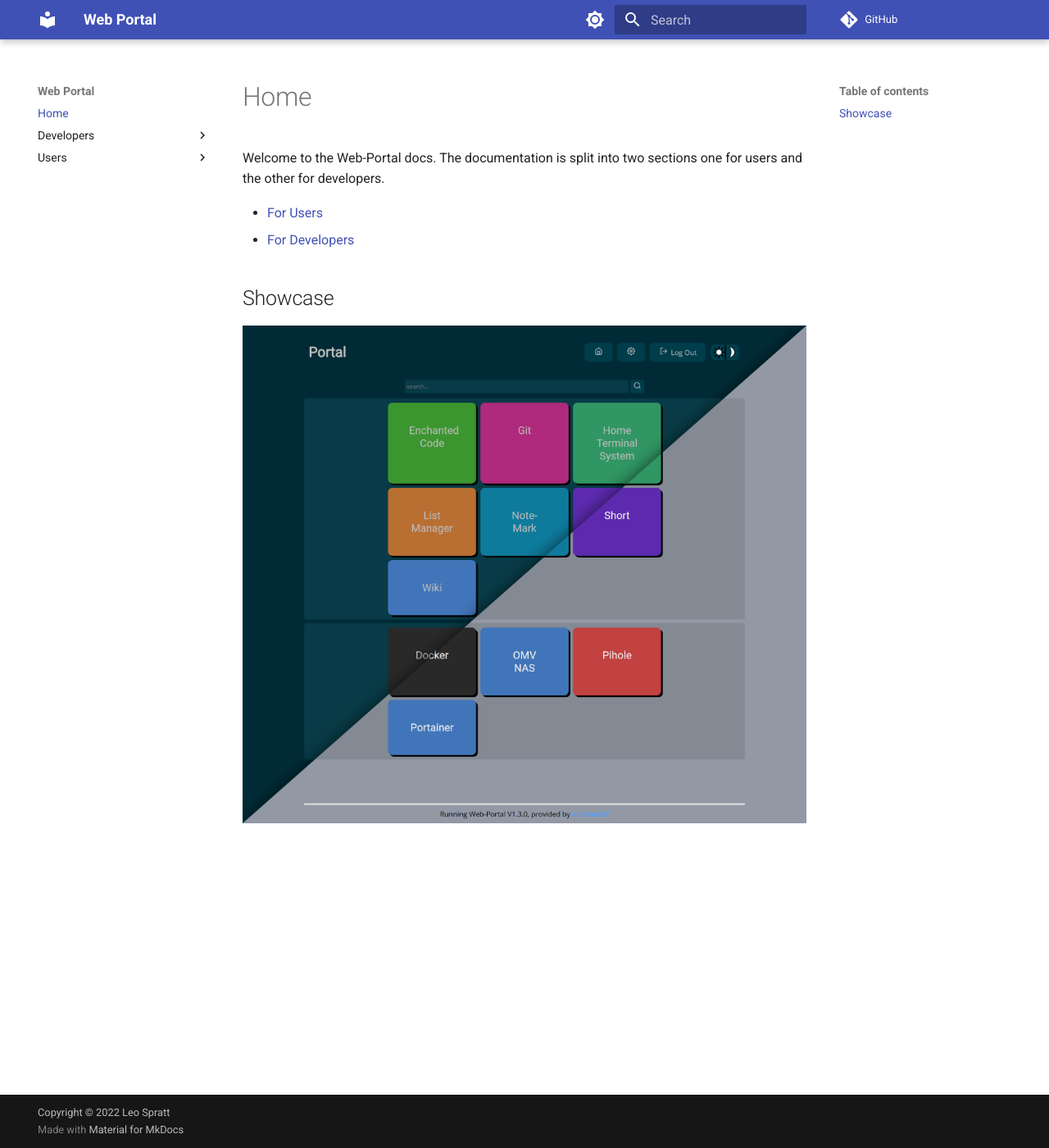
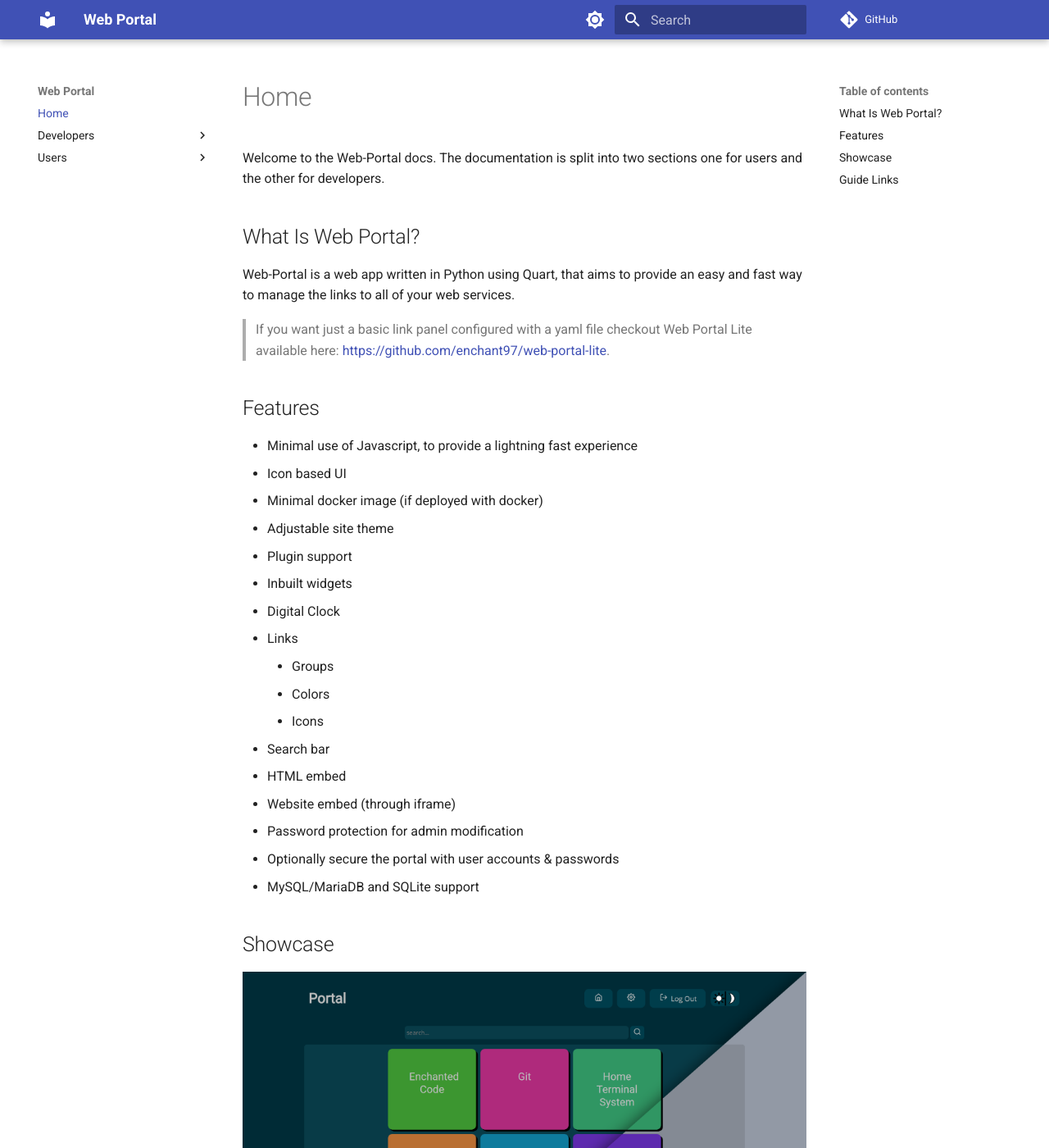
Before and after one commit to enchant97/web-portal, an MkDocs documentation site: the page built from docs/index.md, in a window 1280 px wide and 1400 px high. Shown: the whole window at 82% size. Built offline with MkDocs 1.6.1 and Material for MkDocs 9.7.7, drawn with Linux system fonts in a browser that asks for light colours; comment, search, counter and statistics services are not loaded; some of the changed text lies outside the part shown.

Commit message:
add docs home page

```diff
--- a/docs/index.md
+++ b/docs/index.md
@@ -1,8 +1,34 @@
 # Home
 Welcome to the Web-Portal docs. The documentation is split into two sections one for users and the other for developers.
 
+## What Is Web Portal?
+Web-Portal is a web app written in Python using Quart, that aims to provide an easy and fast way to manage the links to all of your web services.
+
+> If you want just a basic link panel configured with a yaml file checkout Web Portal Lite available here: <https://github.com/enchant97/web-portal-lite>.
+
+## Features
+- Minimal use of Javascript, to provide a lightning fast experience
+- Icon based UI
+- Minimal docker image (if deployed with docker)
+- Adjustable site theme
+- Plugin support
+- Inbuilt widgets
+  - Digital Clock
+  - Links
+    - Groups
+    - Colors
+    - Icons
+  - Search bar
+  - HTML embed
+  - Website embed (through iframe)
+- Password protection for admin modification
+- Optionally secure the portal with user accounts & passwords
+- MySQL/MariaDB and SQLite support
+
+## Showcase
+[![web-portal showcase image, showing dark and light themes](assets/portal-view.png)](assets/portal-view.png)
+
+## Guide Links
 - [For Users](users/index.md)
 - [For Developers](developers/index.md)
-
-## Showcase
-[![web-portal showcase image, showing dark and light themes](/assets/portal-view.png)](assets/portal-view.png)
+- [Project Repository](https://github.com/enchant97/web-portal)
```
